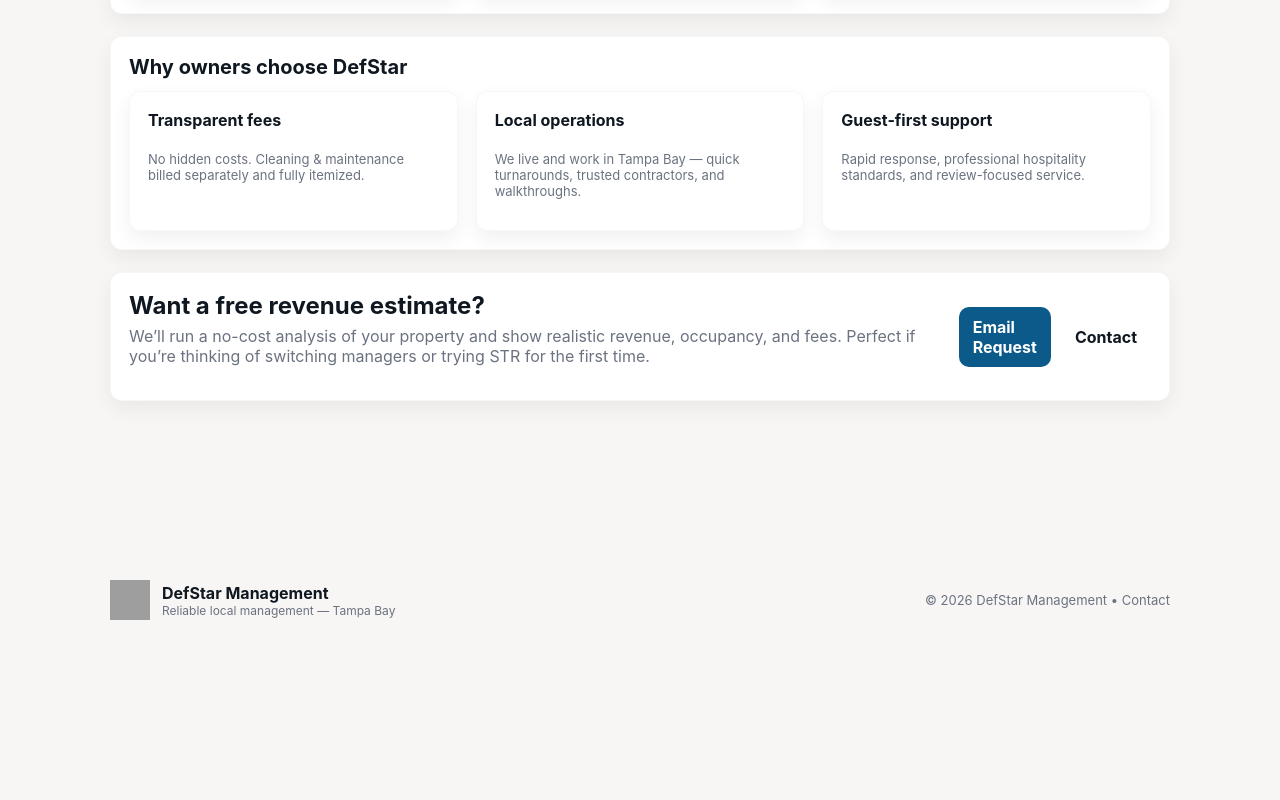
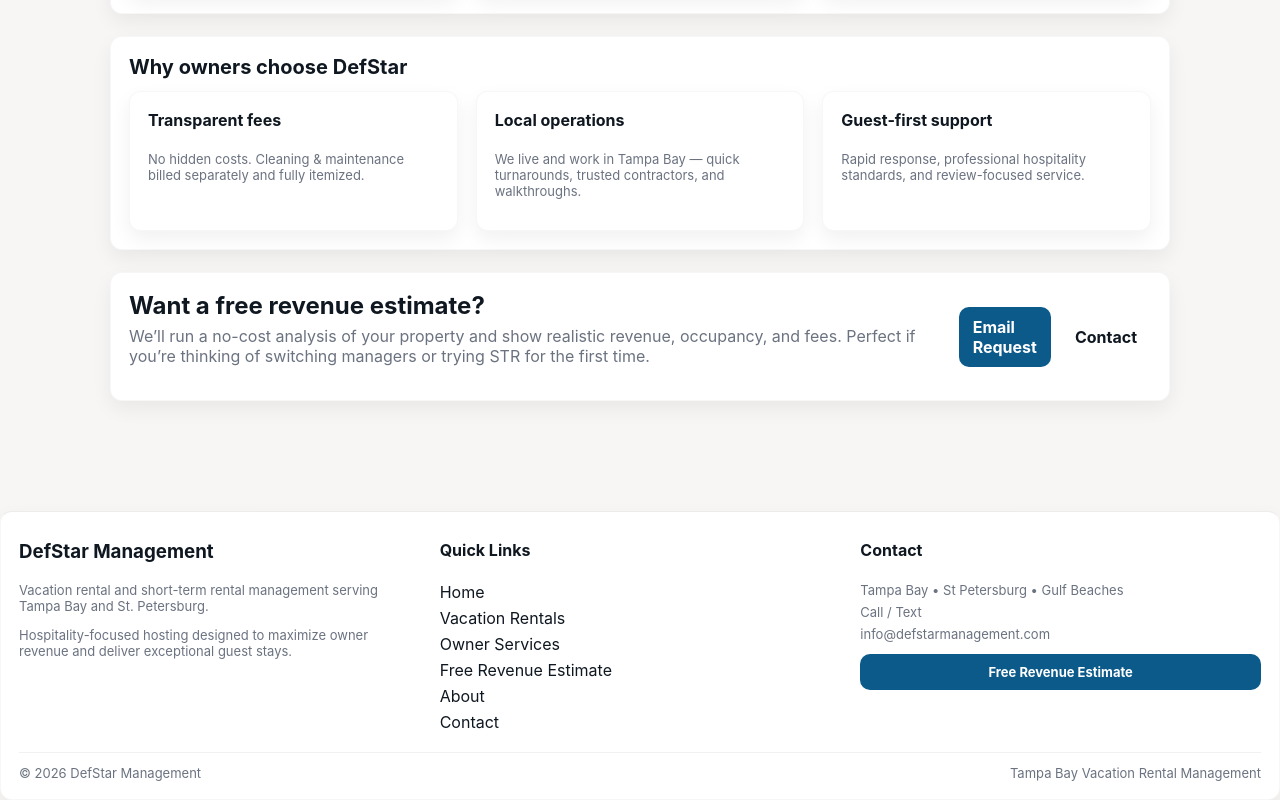
Before and after one commit to defazio75/Defstar, a Next.js app: page / in a window 1280 px wide. Shown: the part 1542-2342 px from the top of the page. Before the commit the page ends 2242 px from the top, so only its background shows below. Built offline with nearby package versions, Linux system fonts and the light colour scheme; grey boxes are pictures that could not be loaded.

Commit message:
Refactor Footer component with new layout and content

```diff
--- a/components/Footer.js
+++ b/components/Footer.js
@@ -1,21 +1,85 @@
-// components/Footer.js
-import Link from "next/link";
+export default function Footer() {
+  return (
+    <footer
+      className="card"
+      style={{
+        marginTop: 30,
+        borderTop: "1px solid rgba(15,23,32,0.08)",
+      }}
+    >
+      <div
+        className="grid grid-3"
+        style={{
+          gap: 20,
+          paddingTop: 10,
+        }}
+      >
+        {/* Brand */}
+        <div>
+          <h3 style={{ marginTop: 0 }}>DefStar Management</h3>
 
-export default function Footer() {
-  const year = new Date().getFullYear();
-  return (
-    <footer style={{borderTop: "1px solid rgba(255,255,255,0.04)", marginTop: 48, paddingTop: 22}}>
-      <div className="container" style={{display:"flex", justifyContent:"space-between", alignItems:"center", gap:12, flexWrap:"wrap"}}>
-        <div style={{display:"flex", gap:12, alignItems:"center"}}>
-          <img src="/images/logo.png" alt="logo" style={{width:40, height:40}}/>
-          <div>
-            <div style={{fontWeight:700}}>DefStar Management</div>
-            <div className="muted" style={{fontSize:12}}>Reliable local management — Tampa Bay</div>
+          <p className="muted small">
+            Vacation rental and short-term rental management
+            serving Tampa Bay and St. Petersburg.
+          </p>
+
+          <p className="muted small">
+            Hospitality-focused hosting designed to maximize
+            owner revenue and deliver exceptional guest stays.
+          </p>
+        </div>
+
+        {/* Navigation */}
+        <div>
+          <h4 style={{ marginTop: 0 }}>Quick Links</h4>
+
+          <div style={{ display: "grid", gap: 6 }}>
+            <a href="/">Home</a>
+            <a href="/properties">Vacation Rentals</a>
+            <a href="/owners">Owner Services</a>
+            <a href="/revenue-estimate">Free Revenue Estimate</a>
+            <a href="/about">About</a>
+            <a href="/contact">Contact</a>
           </div>
         </div>
 
-        <div className="muted" style={{fontSize:13}}>
-          © {year} DefStar Management • <Link href="/contact"><a className="muted">Contact</a></Link>
+        {/* Contact */}
+        <div>
+          <h4 style={{ marginTop: 0 }}>Contact</h4>
+
+          <div className="muted small" style={{ display: "grid", gap: 6 }}>
+            <div>Tampa Bay • St Petersburg • Gulf Beaches</div>
+
+            <a href="tel:+15555555555">Call / Text</a>
+
+            <a href="mailto:info@defstarmanagement.com">
+              info@defstarmanagement.com
+            </a>
+
+            <a href="/revenue-estimate" className="btn btn-primary" style={{ marginTop: 6 }}>
+              Free Revenue Estimate
+            </a>
+          </div>
+        </div>
+      </div>
+
+      {/* Bottom bar */}
+      <div
+        style={{
+          marginTop: 20,
+          paddingTop: 12,
+          borderTop: "1px solid rgba(15,23,32,0.06)",
+          display: "flex",
+          justifyContent: "space-between",
+          flexWrap: "wrap",
+          gap: 8,
+        }}
+        className="muted small"
+      >
+        <div>© {new Date().getFullYear()} DefStar Management</div>
+
+        <div>
+          Tampa Bay Vacation Rental Management
         </div>
       </div>
     </footer>
```
